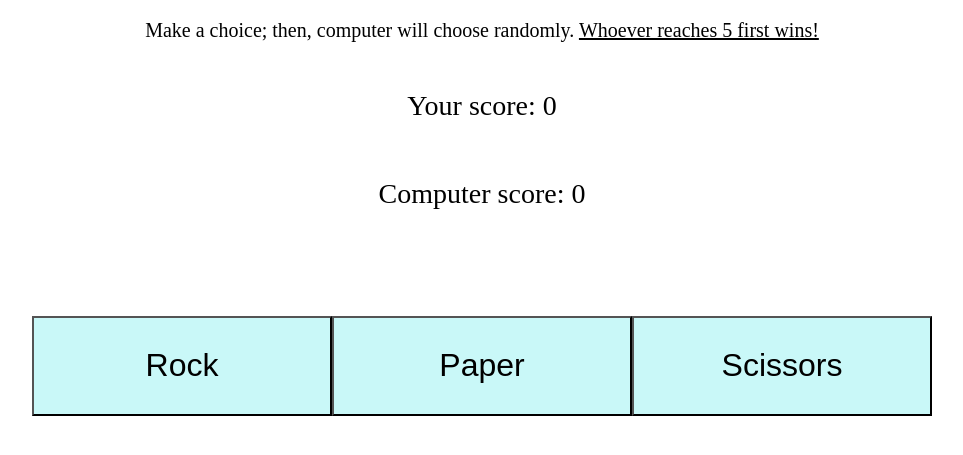
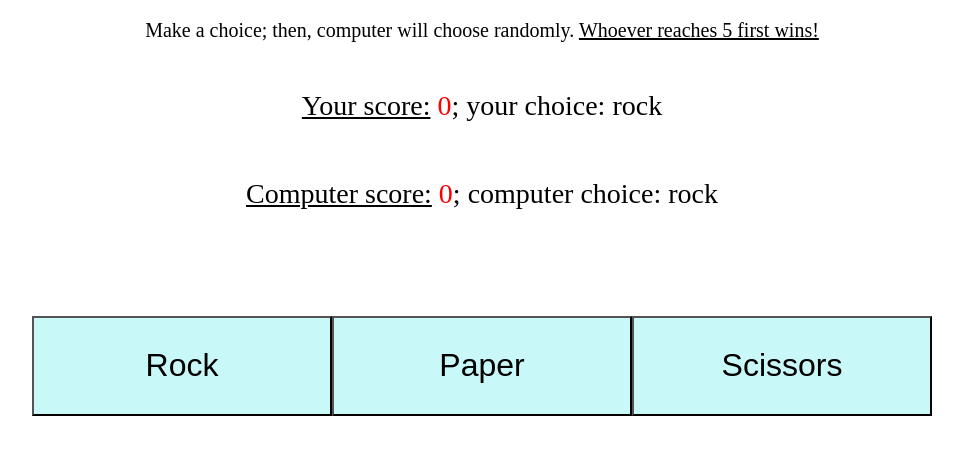
Before and after one commit to GoldenFox712/GoldenFox712.github.io, a plain HTML site: page index.html in a window 1280 px wide. Both pictures are taken after a click on the button "Rock". Shown: the part 61-516 px from the top of the page, without its empty margins (158-1121 px from the left). Drawn offline with Linux system fonts and the light colour scheme.

Commit message:
Add UI changes. Indicate each players choice on screen. Change styling of scoreboard.

```diff
--- a/index.html
+++ b/index.html
@@ -12,8 +12,8 @@
     <p class="text">Make a choice; then, computer will choose randomly. <u>Whoever reaches 5 first wins!</u></p>
 
     <div class="score-board">
-        <p>Your score: <span id="player-score">0</span></p>
-        <p>Computer score: <span id="computer-score">0</span></p>
+        <p><u>Your score:</u> <span class="score" id="player-score">0</span>; your choice: <span id="player-choice"></span></p>
+        <p><u>Computer score:</u> <span class="score" id="computer-score">0</span>; computer choice: <span id ="computer-choice"></span></p>
     </div>
 
     <div class="button-container">
--- a/javascript.js
+++ b/javascript.js
@@ -20,6 +20,8 @@ let getPlayerChoice = function(choice){
   playRound()
   playerScoreBoard.textContent = playerScore
   computerScoreBoard.textContent = computerScore
+  playerDecision.textContent = playerChoice
+  computerDecision.textContent = computerChoice
   checkScore()
 }
 
@@ -28,6 +30,10 @@ const paperButton = document.getElementById("paper")
 const scissorsButton = document.getElementById("scissors")
 
 const resultMessage = document.querySelector("#result-message")
+
+const playerDecision = document.querySelector("#player-choice")
+const computerDecision = document.querySelector("#computer-choice")
+
 
 const playerScoreBoard = document.querySelector("#player-score")
 const computerScoreBoard = document.querySelector("#computer-score")
--- a/style.css
+++ b/style.css
@@ -46,3 +46,7 @@
     text-align: center;
     font-size: 20px;
 }
+
+.score{
+    color: red;
+}
```
